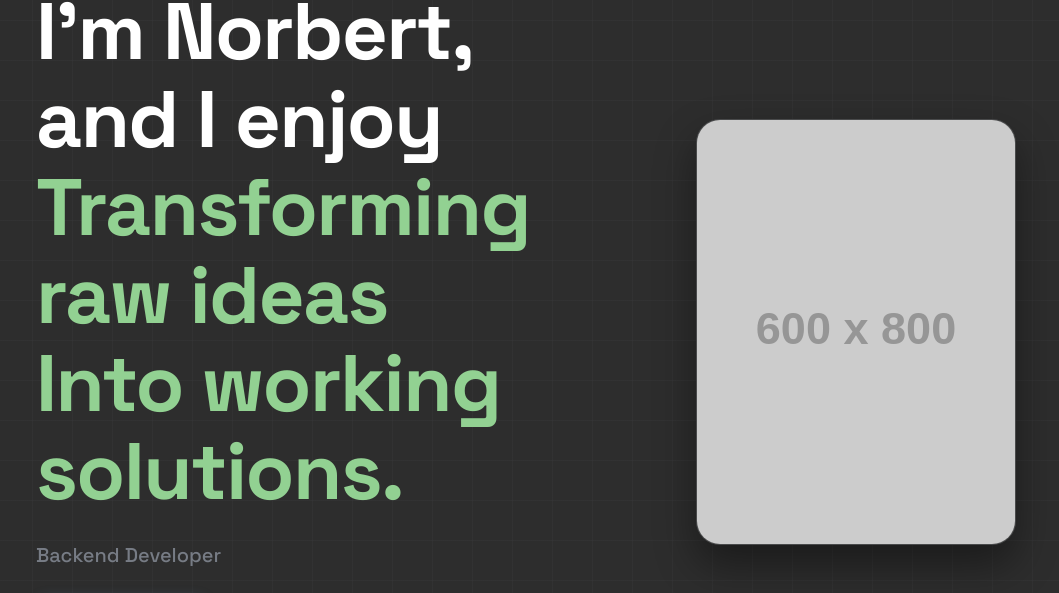
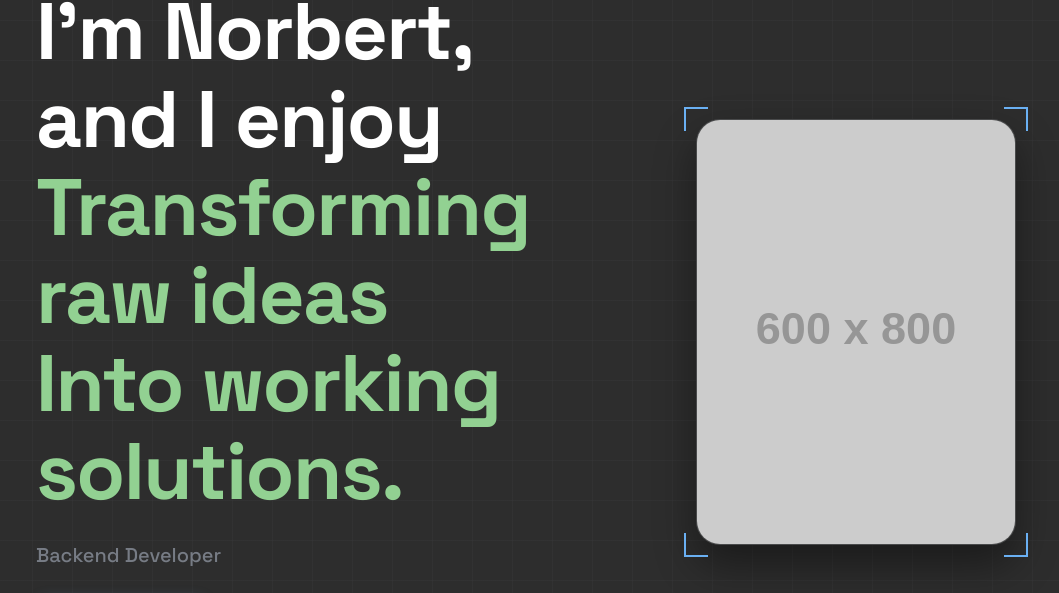
Before and after one commit to Nubet/portfolio, a React (Vite) app: page / in a window 1280 px wide. Shown: the part 140-733 px from the top of the page, without its empty margins (68-1127 px from the left). Built offline with nearby package versions, Linux system fonts and the light colour scheme.

Commit message:
feat: add animated corner decorations to hero image

```diff
--- a/src/components/Hero/Hero.module.css
+++ b/src/components/Hero/Hero.module.css
@@ -122,6 +122,42 @@
 .card {
   position: relative;
   z-index: 1;
+  transition: transform var(--duration-med) var(--ease-out);
+}
+
+.corner {
+  position: absolute;
+  width: 24px;
+  height: 24px;
+  border-color: var(--color-accent);
+  border-style: solid;
+  z-index: 2;
+  pointer-events: none;
+  transition: transform var(--duration-med) var(--ease-out);
+}
+
+.corner[data-position="top-left"] {
+  top: -12px;
+  left: -12px;
+  border-width: 2px 0 0 2px;
+}
+
+.corner[data-position="top-right"] {
+  top: -12px;
+  right: -12px;
+  border-width: 2px 2px 0 0;
+}
+
+.corner[data-position="bottom-left"] {
+  bottom: -12px;
+  left: -12px;
+  border-width: 0 0 2px 2px;
+}
+
+.corner[data-position="bottom-right"] {
+  bottom: -12px;
+  right: -12px;
+  border-width: 0 2px 2px 0;
 }
 
 .image {
@@ -134,11 +170,19 @@
   transition: transform var(--duration-med) var(--ease-out), box-shadow var(--duration-med) var(--ease-out), border-color var(--duration-med) var(--ease-out);
 }
 
+.card:hover {
+  transform: translateY(-6px) scale(1.01);
+}
+
 .card:hover .image {
-  transform: translateY(-6px) scale(1.01);
   border-color: var(--card-border-hover);
   box-shadow: 0 26px 50px rgba(0, 0, 0, 0.45);
 }
+
+.card:hover .corner[data-position="top-left"] { transform: translate(-4px, -4px); }
+.card:hover .corner[data-position="top-right"] { transform: translate(4px, -4px); }
+.card:hover .corner[data-position="bottom-left"] { transform: translate(-4px, 4px); }
+.card:hover .corner[data-position="bottom-right"] { transform: translate(4px, 4px); }
 
 @media (max-width: 768px) {
   .hero {
--- a/src/components/Hero/Hero.tsx
+++ b/src/components/Hero/Hero.tsx
@@ -35,6 +35,10 @@ export default function Hero() {
 
       <div className={styles.visual}>
         <div className={styles.card}>
+          <div className={styles.corner} data-position="top-left"></div>
+          <div className={styles.corner} data-position="top-right"></div>
+          <div className={styles.corner} data-position="bottom-left"></div>
+          <div className={styles.corner} data-position="bottom-right"></div>
           <img
             src="https://placehold.co/600x800/2d2d2d/6ab0f3?text=Your+Image"
             alt="Portrait"
```
